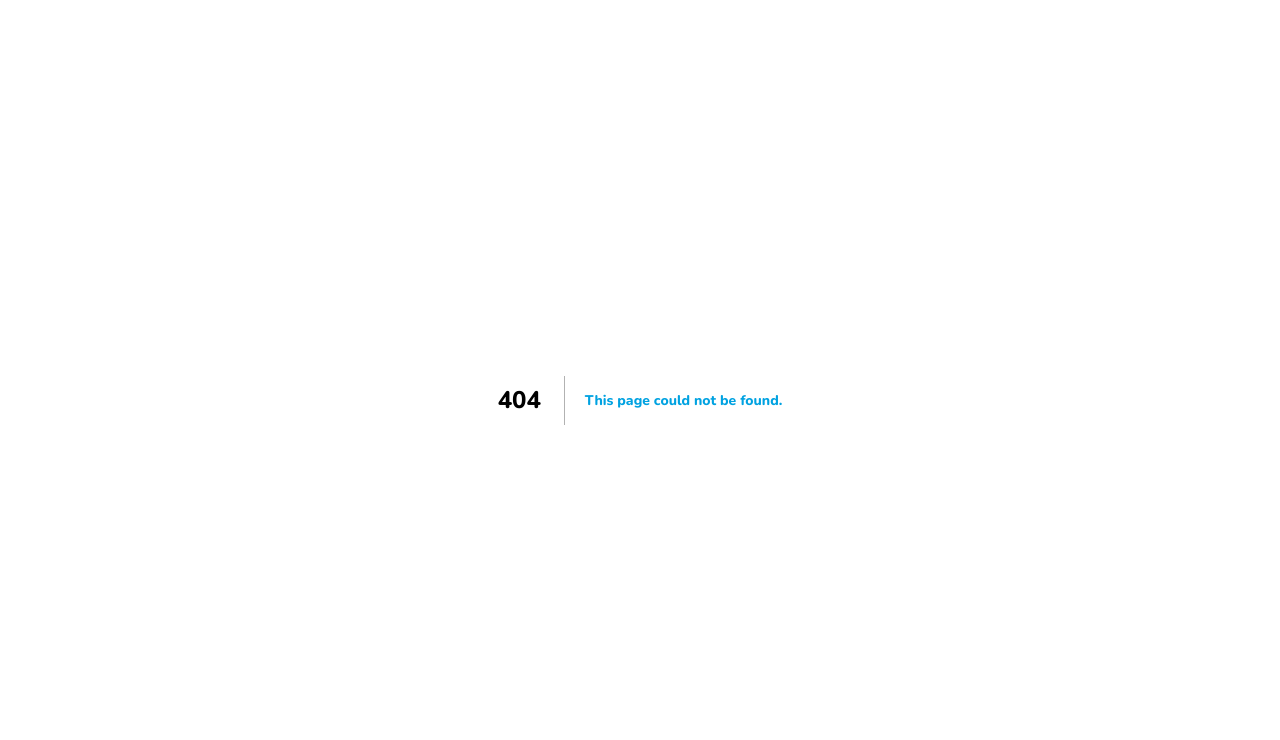
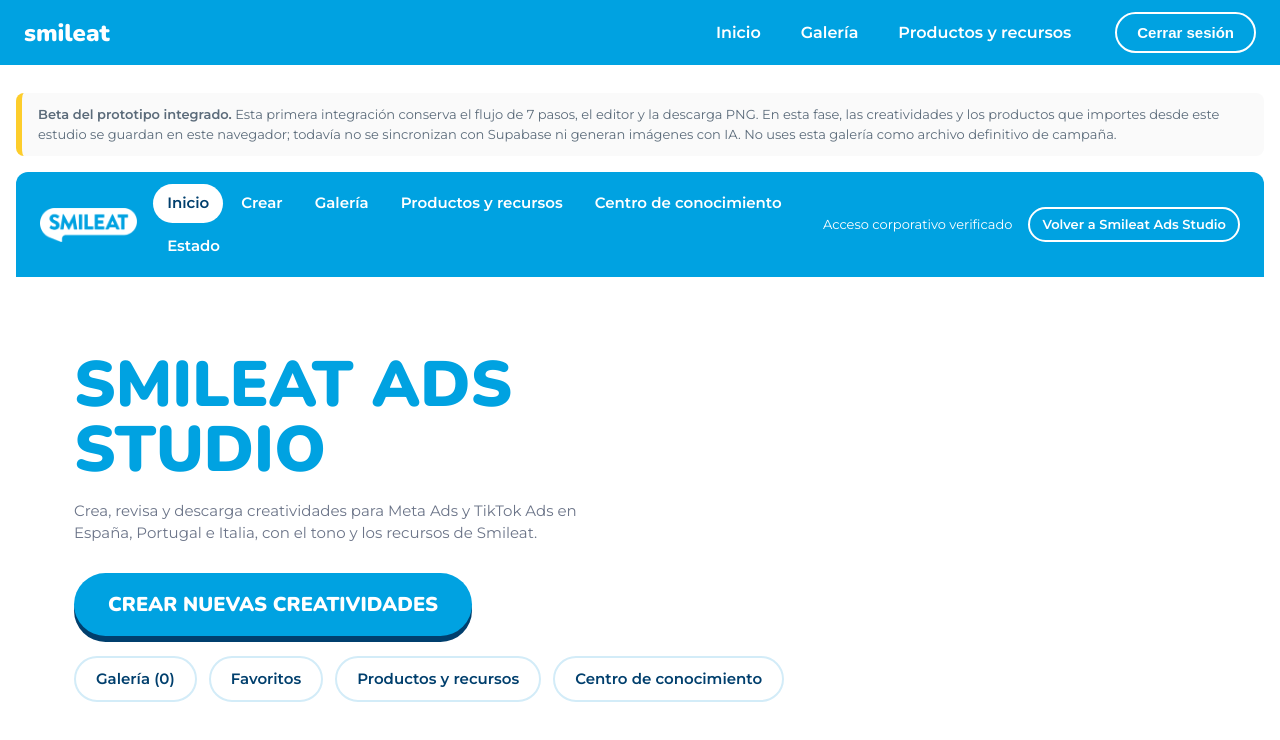
Before and after one commit to noelianieto-smileat/ads-studio, a Next.js app: page /studio in a window 1280 px wide. Before the commit this address had no page. Shown: the top 740 px of the page. Built offline with nearby package versions, Linux system fonts and the light colour scheme; no server answers.

Commit message:
Add authenticated studio beta route

```diff
--- /dev/null
+++ b/app/studio/page.tsx
@@ -0,0 +1,22 @@
+import Nav from '../Nav'
+import { supabaseServer } from '@/lib/supabase/server'
+
+export default async function Studio() {
+  const sb = supabaseServer()
+  const { data: { user } } = await sb.auth.getUser()
+  return (
+    <>
+      <Nav email={user?.email ?? ''} />
+      <main style={{ maxWidth: 'none', padding: '12px 16px 24px' }}>
+        <div className="note">
+          <b>Beta del prototipo integrado.</b> Esta primera integración conserva el flujo de 7 pasos, el editor y la descarga PNG. En esta fase, las creatividades y los productos que importes desde este estudio se guardan en este navegador; todavía no se sincronizan con Supabase ni generan imágenes con IA. No uses esta galería como archivo definitivo de campaña.
+        </div>
+        <iframe
+          title="Smileat Ads Studio beta"
+          src="/prototype.html"
+          style={{ width: '100%', height: 'calc(100vh - 150px)', minHeight: 760, border: 0, borderRadius: 12, background: '#fff' }}
+        />
+      </main>
+    </>
+  )
+}
```
